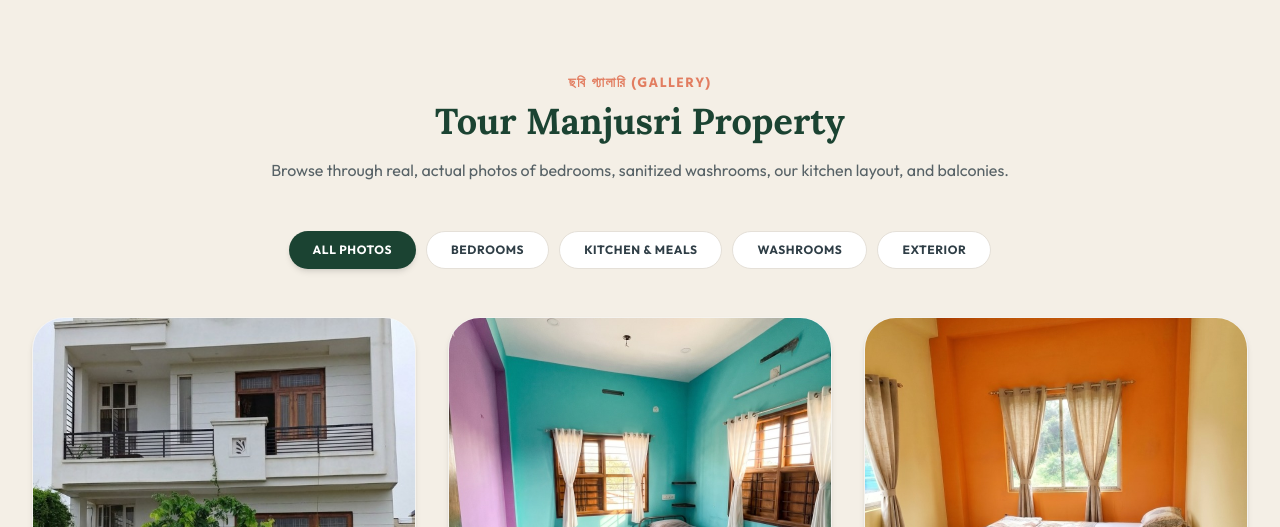
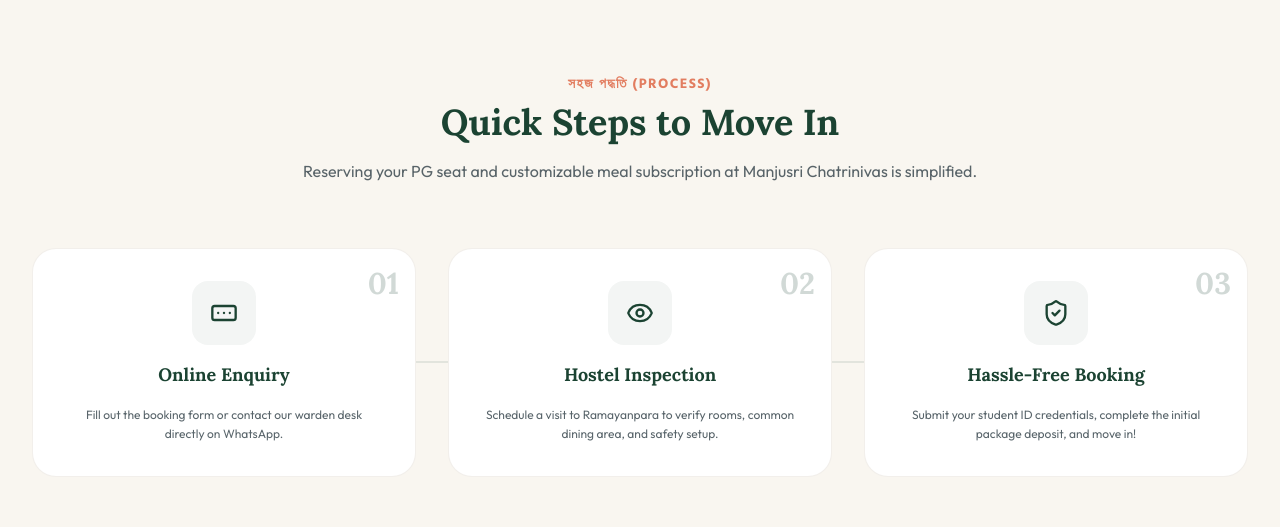
Before and after one commit to adeditsmsg-oss/manjusri-chatrinivas, a Next.js app: page /manjusri-chatrinivas/ in a window 1280 px wide. Shown: the part 1699-2226 px from the top of the page. Built offline with nearby package versions, Linux system fonts and the light colour scheme.

Commit message:
Upload src/components/Process.tsx to main

```diff
--- /dev/null
+++ b/src/components/Process.tsx
@@ -0,0 +1,67 @@
+'use client';
+
+import React from 'react';
+import { FormInput, Eye, ShieldCheck } from 'lucide-react';
+
+export default function Process() {
+  const steps = [
+    {
+      step: '01',
+      title: 'Online Enquiry',
+      description: 'Fill out the booking form or contact our warden desk directly on WhatsApp.',
+      icon: FormInput
+    },
+    {
+      step: '02',
+      title: 'Hostel Inspection',
+      description: 'Schedule a visit to Ramayanpara to verify rooms, common dining area, and safety setup.',
+      icon: Eye
+    },
+    {
+      step: '03',
+      title: 'Hassle-Free Booking',
+      description: 'Submit your student ID credentials, complete the initial package deposit, and move in!',
+      icon: ShieldCheck
+    }
+  ];
+
+  return (
+    <section className="py-24 bg-creamBg text-charcoalText border-t border-greyBorder/30 relative overflow-hidden">
+      <div className="max-w-7xl mx-auto px-6 sm:px-8">
+
+        {/* Title */}
+        <div className="text-center max-w-3xl mx-auto mb-16">
+          <span className="text-sm font-bold uppercase tracking-widest text-accentRose font-bengali">সহজ পদ্ধতি (Process)</span>
+          <h2 className="text-3xl sm:text-4xl font-extrabold text-primaryGreen mt-2 font-serif">Quick Steps to Move In</h2>
+          <p className="text-charcoalText/80 mt-4 leading-relaxed text-sm sm:text-base">
+            Reserving your PG seat and customizable meal subscription at Manjusri Chatrinivas is simplified.
+          </p>
+        </div>
+
+        {/* Steps Grid */}
+        <div className="grid grid-cols-1 md:grid-cols-3 gap-8 relative">
+
+          {/* Connector line for large screens */}
+          <div className="hidden md:block absolute top-1/2 left-[15%] right-[15%] h-0.5 bg-primaryGreen/10 -translate-y-1/2 pointer-events-none" />
+
+          {steps.map((step, idx) => (
+            <div
+              key={idx}
+              className="bg-whitePure p-8 rounded-3xl border border-greyBorder/50 relative z-10 hover:border-primaryGreen transition-all duration-300 text-center space-y-4 hover:shadow-lg"
+            >
+              <div className="absolute top-4 right-4 text-primaryGreen/20 text-3xl font-black font-serif">
+                {step.step}
+              </div>
+              <div className="w-16 h-16 rounded-2xl bg-primaryGreen/5 text-primaryGreen flex items-center justify-center mx-auto">
+                <step.icon size={28} />
+              </div>
+              <h3 className="font-bold text-lg text-primaryGreen font-serif">{step.title}</h3>
+              <p className="text-xs text-charcoalText/80 leading-relaxed">{step.description}</p>
+            </div>
+          ))}
+        </div>
+
+      </div>
+    </section>
+  );
+}
```
